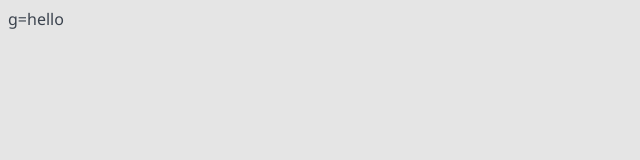
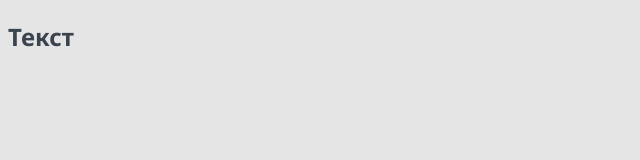
Before and after one commit to uzhas76064/top-app, a Next.js app: page / in a window 1280 px wide. Shown: the top 160 px of the page, without its empty margins (0-640 px from the left). Built offline with nearby package versions, Linux system fonts and the light colour scheme.

Commit message:
Added tag switcher

```diff
--- /dev/null
+++ b/src/components/Headers/Headers.props.ts
@@ -0,0 +1,6 @@
+import {ReactNode} from "react";
+
+export interface HeadersProps {
+    tag: 'h1' | 'h2' | 'h3';
+    children: ReactNode;
+}
--- /dev/null
+++ b/src/components/Headers/Headers.tsx
@@ -0,0 +1,11 @@
+import React from "react";
+import {HeadersProps} from "@/components/Headers/Headers.props";
+
+export const Headers = ({tag, children}: HeadersProps):JSX.Element => {
+    switch (tag) {
+        case "h1": return <h1>{children}</h1>;
+        case "h2":  return <h2>{children}</h2>;
+        case "h3":  return <h3>{children}</h3>;
+        default: return <></>;
+    }
+}
--- /dev/null
+++ b/src/components/index.tsx
@@ -0,0 +1,2 @@
+// @ts-ignore
+export * from "./Headers/Headers";
--- a/src/pages/index.tsx
+++ b/src/pages/index.tsx
@@ -1,4 +1,5 @@
 import { Inter } from 'next/font/google';
+import {Headers} from "@/components";
 
 const inter = Inter({ subsets: ['latin'] })
 
@@ -6,7 +7,7 @@ export default function Home(): JSX.Element {
   return (
     <>
       <main >
-          g=hello
+          <Headers tag='h2'>Текст</Headers>
       </main>
     </>
   )
```
Also changed, not shown: src/components/Headers/Headers.module.css (added).
